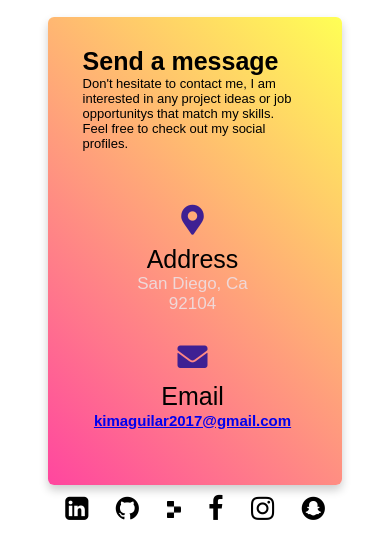
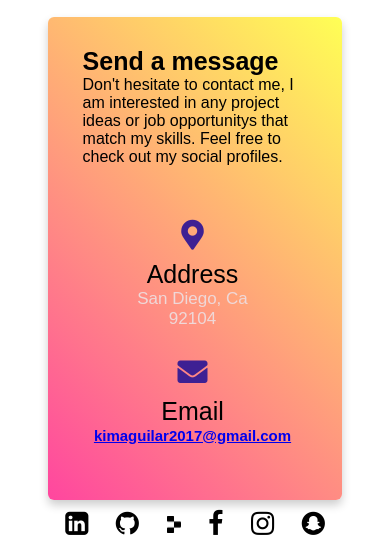
Before and after one commit to KimAH1999/MyPortfolio, a PHP site: page /contact.html in a window 390 px wide. Shown: the part 96-636 px from the top of the page. Run offline with PHP 8.4, Linux system fonts and the light colour scheme.

Commit message:
larger <p> font-size for phone media

```diff
--- a/assets/contact.css
+++ b/assets/contact.css
@@ -257,6 +257,6 @@ nav ul li a:hover {
   }
 
   .content .right-side p {
-    font-size: small;
+    font-size: medium;
   }
 }
```
